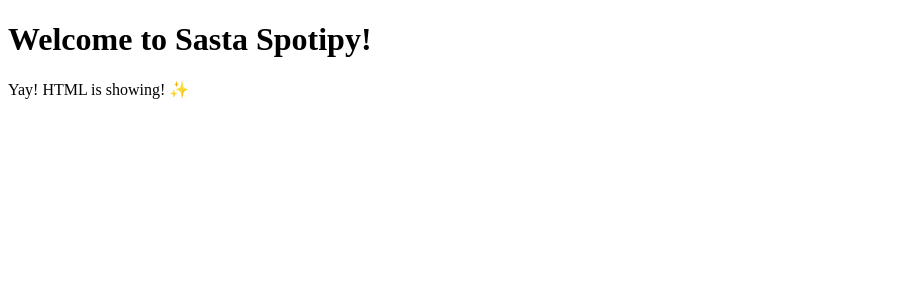
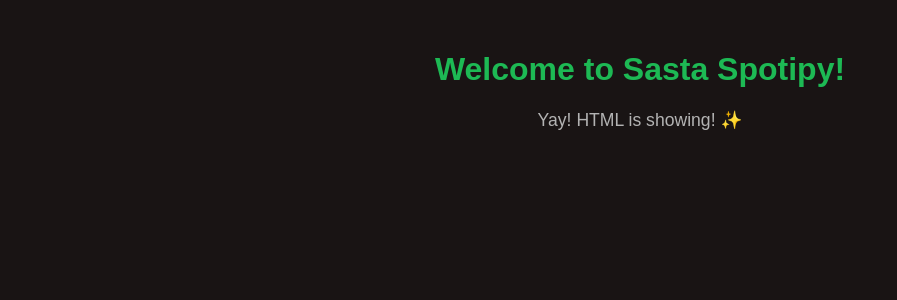
Before and after one commit to aLexGit28/Sasta-Spotipy, a Flask app: page / in a window 1280 px wide. Shown: the top 300 px of the page, without its empty margins (0-897 px from the left). Run offline with Flask 3, Linux system fonts and the light colour scheme.

Commit message:
Add initial CSS styles for Spotify theme and update home page template

```diff
--- /dev/null
+++ b/static/styles.css
@@ -0,0 +1,19 @@
+/* Inside static/styles.css (Spotify Theme) */
+
+body {
+  background-color: #191414; /* Spotify's dark background */
+  color: #FFFFFF; /* White text */
+  font-family: sans-serif;
+}
+
+h1 {
+  color: #1DB954; /* Spotify's iconic green */
+  text-align: center;
+  padding-top: 30px; /* Add a little space at the top */
+}
+
+p {
+  text-align: center;
+  font-size: 1.1em;
+  color: #B3B3B3; /* A slightly softer grey for paragraphs */
+}
--- a/templates/home.html
+++ b/templates/home.html
@@ -1,7 +1,12 @@
 <!DOCTYPE html>
 <html>
 <head>
-    <title>Sasta Spotipy Home</title>
+    <meta charset="UTF-8">
+    <meta name="viewport" content="width=device-width, initial-scale=1.0">
+    <title>Sasta Spotipy - Home</title>
+
+    <link rel="stylesheet" href="{{ url_for('static', filename='styles.css') }}">
+
 </head>
 <body>
     <h1>Welcome to Sasta Spotipy!</h1>
```
